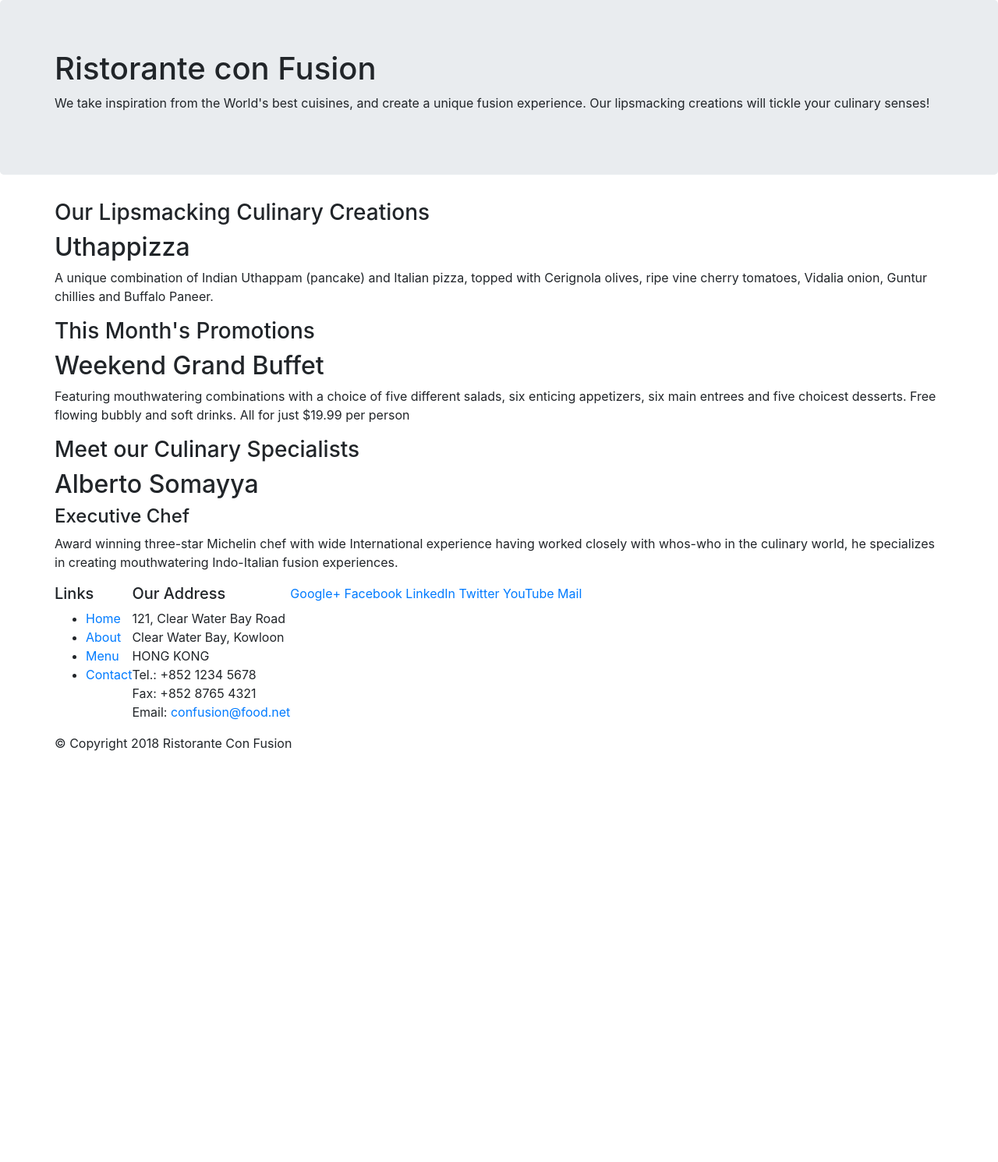
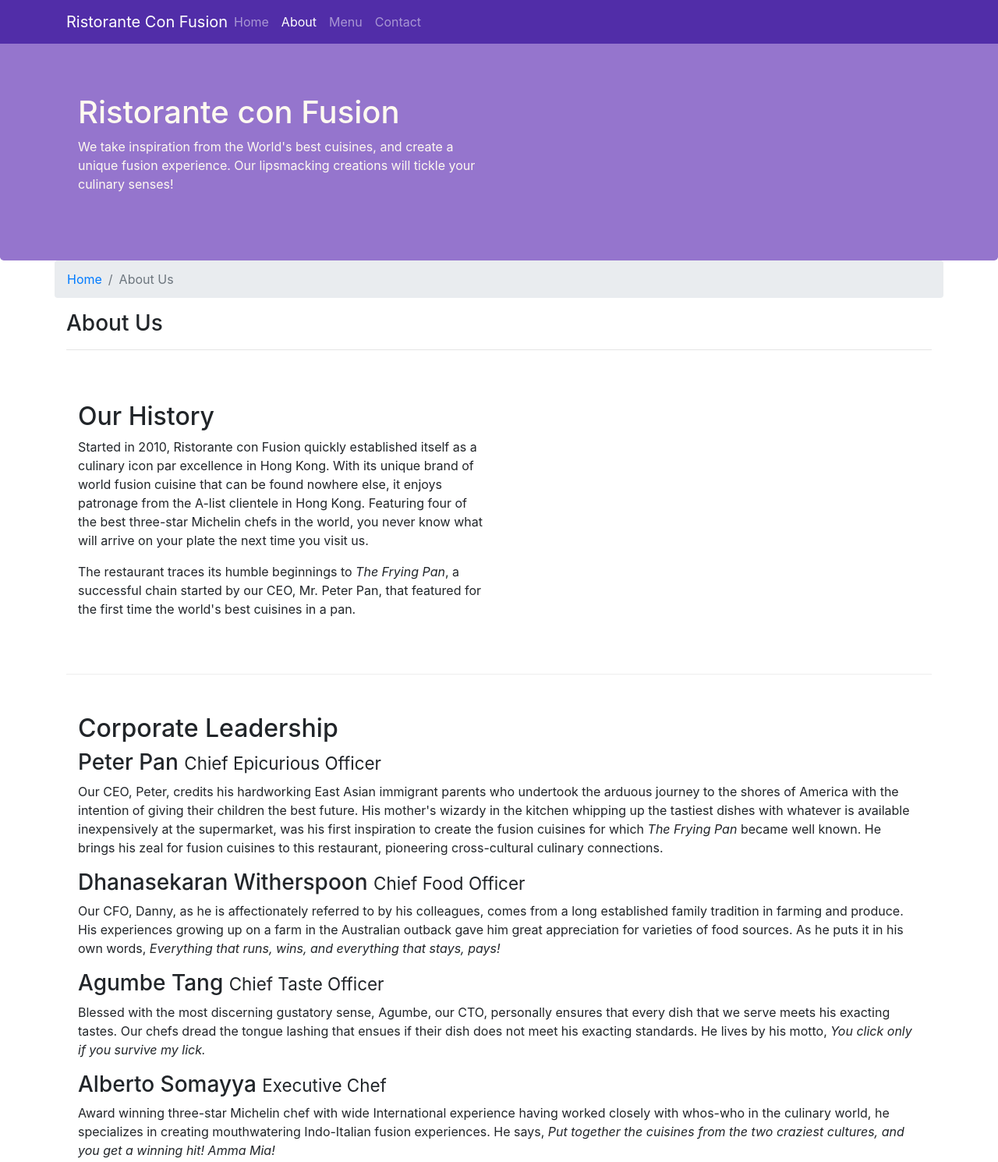
Before and after one commit to Altamash250996/Front-End-Web-UI-Frameworks-and-Tools-Bootstrap-4, a website: page about_us.html in a window 1280 px wide. Shown: the top 1490 px of the page at 78% size. Before the commit the page ends 981 px from the top, so only its background shows below. Drawn offline with nearby package versions, Linux system fonts and the light colour scheme.

Commit message:
Navbar and Breadcrumbs

```diff
--- a/about_us.html
+++ b/about_us.html
@@ -2,7 +2,8 @@
 <html lang="en">
 
 <head>
-    <title>Ristorante Con Fusion</title>
+
+    <title>Ristorante Con Fusion: About Us</title>
     <!-- Required meta tags always come first -->
     <meta charset="utf-8">
     <meta name="viewport" content="width=device-width, initial-scale=1, shrink-to-fit=no">
@@ -10,19 +11,37 @@
 
     <!-- Bootstrap CSS -->
     <link rel="stylesheet" href="node_modules/bootstrap/dist/css/bootstrap.min.css">
+    <link href="css/styles.css" rel="stylesheet">
+
 </head>
 
 <body>
+    <nav class="navbar navbar-dark navbar-expand-sm fixed-top">
+        <div class="container">
+            <button class="navbar-toggler" type="button" data-toggle="collapse" data-target="#Navbar">
+                <span class="navbar-toggler-icon"></span>
+            </button>
+            <a class="navbar-brand mr-auto" href="#">Ristorante Con Fusion</a>
+            <div class="collapse navbar-collapse" id="Navbar">
+                <ul class="navbar-nav mr-auto">
+                    <li class="nav-item"><a class="nav-link" href="./index.html">Home</a></li>
+                    <li class="nav-item active"><a class="nav-link" href="#">About</a></li>
+                    <li class="nav-item"><a class="nav-link" href="#">Menu</a></li>
+                    <li class="nav-item"><a class="nav-link" href="#">Contact</a></li>
+                </ul>
+            </div>
+        </div>
+    </nav>
 
     <header class="jumbotron">
         <div class="container">
-            <div class="row">
-                <div>
+            <div class="row row-header">
+                <div class="col-12 col-sm-6">
                     <h1>Ristorante con Fusion</h1>
                     <p>We take inspiration from the World's best cuisines, and create a unique fusion experience. Our
                         lipsmacking creations will tickle your culinary senses!</p>
                 </div>
-                <div>
+                <div class="col-12 col-sm">
                 </div>
             </div>
         </div>
@@ -30,56 +49,81 @@
 
     <div class="container">
         <div class="row">
-            <div>
-                <h3>Our Lipsmacking Culinary Creations</h3>
+            <ol class="col-12 breadcrumb">
+                <li class="breadcrumb-item"><a href="./index.html">Home</a></li>
+                <li class="breadcrumb-item active">About Us</li>
+            </ol>
+            <div class="col-sm-12">
+                <h3>About Us</h3>
+                <hr>
             </div>
-            <div>
-                <h2>Uthappizza</h2>
-                <p>A unique combination of Indian Uthappam (pancake) and Italian pizza, topped with Cerignola olives,
-                    ripe vine cherry tomatoes, Vidalia onion, Guntur chillies and Buffalo Paneer.</p>
+        </div>
+
+        <div class="row row-content">
+            <div class="col-sm-6">
+                <h2>Our History</h2>
+                <p>Started in 2010, Ristorante con Fusion quickly established itself as a culinary icon par excellence
+                    in Hong Kong. With its unique brand of world fusion cuisine that can be found nowhere else, it
+                    enjoys patronage from the A-list clientele in Hong Kong. Featuring four of the best three-star
+                    Michelin chefs in the world, you never know what will arrive on your plate the next time you visit
+                    us.</p>
+                <p>The restaurant traces its humble beginnings to <em>The Frying Pan</em>, a successful chain started by
+                    our CEO, Mr. Peter Pan, that featured for the first time the world's best cuisines in a pan.</p>
+            </div>
+            <div class="col-sm-6">
             </div>
         </div>
 
 
-        <div class="row">
-            <div>
-                <h3>This Month's Promotions</h3>
-            </div>
-            <div>
-                <h2>Weekend Grand Buffet</h2>
-                <p>Featuring mouthwatering combinations with a choice of five different salads, six enticing appetizers,
-                    six main entrees and five choicest desserts. Free flowing bubbly and soft drinks. All for just
-                    $19.99 per person </p>
+        <div class="row row-content">
+            <div class="col-sm-12">
+                <h2>Corporate Leadership</h2>
+                <h3>Peter Pan <small>Chief Epicurious Officer</small></h3>
+                <p class="d-none d-sm-block">Our CEO, Peter, credits his hardworking East Asian immigrant parents who
+                    undertook the arduous
+                    journey to the shores of America with the intention of giving their children the best future. His
+                    mother's wizardy in the kitchen whipping up the tastiest dishes with whatever is available
+                    inexpensively at the supermarket, was his first inspiration to create the fusion cuisines for which
+                    <em>The Frying Pan</em> became well known. He brings his zeal for fusion cuisines to this
+                    restaurant, pioneering cross-cultural culinary connections.
+                </p>
+                <h3>Dhanasekaran Witherspoon <small>Chief Food Officer</small></h3>
+                <p class="d-none d-sm-block">Our CFO, Danny, as he is affectionately referred to by his colleagues,
+                    comes from a long established
+                    family tradition in farming and produce. His experiences growing up on a farm in the Australian
+                    outback gave him great appreciation for varieties of food sources. As he puts it in his own words,
+                    <em>Everything that runs, wins, and everything that stays, pays!</em>
+                </p>
+                <h3>Agumbe Tang <small>Chief Taste Officer</small></h3>
+                <p class="d-none d-sm-block">Blessed with the most discerning gustatory sense, Agumbe, our CTO,
+                    personally ensures that every dish
+                    that we serve meets his exacting tastes. Our chefs dread the tongue lashing that ensues if their
+                    dish does not meet his exacting standards. He lives by his motto, <em>You click only if you survive
+                        my lick.</em></p>
+                <h3>Alberto Somayya <small>Executive Chef</small></h3>
+                <p class="d-none d-sm-block">Award winning three-star Michelin chef with wide International experience
+                    having worked closely with
+                    whos-who in the culinary world, he specializes in creating mouthwatering Indo-Italian fusion
+                    experiences. He says, <em>Put together the cuisines from the two craziest cultures, and you get a
+                        winning hit! Amma Mia!</em></p>
             </div>
         </div>
 
-        <div class="row">
-            <div>
-                <h3>Meet our Culinary Specialists</h3>
-            </div>
-            <div>
-                <h2>Alberto Somayya</h2>
-                <h4>Executive Chef</h4>
-                <p>Award winning three-star Michelin chef with wide International experience having worked closely with
-                    whos-who in the culinary world, he specializes in creating mouthwatering Indo-Italian fusion
-                    experiences. </p>
-            </div>
-        </div>
     </div>
 
-    <footer>
+    <footer class="footer">
         <div class="container">
             <div class="row">
-                <div>
+                <div class="col-4 offset-1 col-sm-2">
                     <h5>Links</h5>
-                    <ul>
-                        <li><a href="#">Home</a></li>
+                    <ul class="list-unstyled">
+                        <li><a href="./index.html">Home</a></li>
                         <li><a href="#">About</a></li>
                         <li><a href="#">Menu</a></li>
                         <li><a href="#">Contact</a></li>
                     </ul>
                 </div>
-                <div>
+                <div class="col-7 col-sm-5">
                     <h5>Our Address</h5>
                     <address>
                         121, Clear Water Bay Road<br>
@@ -90,8 +134,8 @@
                         Email: <a href="mailto:confusion@food.net">confusion@food.net</a>
                     </address>
                 </div>
-                <div>
-                    <div>
+                <div class="col-12 col-sm-4 align-self-center">
+                    <div class="text-center">
                         <a href="http://google.com/+">Google+</a>
                         <a href="http://www.facebook.com/profile.php?id=">Facebook</a>
                         <a href="http://www.linkedin.com/in/">LinkedIn</a>
@@ -101,8 +145,8 @@
                     </div>
                 </div>
             </div>
-            <div class="row">
-                <div>
+            <div class="row justify-content-center">
+                <div class="col-auto">
                     <p>© Copyright 2018 Ristorante Con Fusion</p>
                 </div>
             </div>
--- a/css/styles.css
+++ b/css/styles.css
@@ -28,3 +28,12 @@ address{
     margin:0px;
     color:#0f0f0f;
 }
+
+body{
+    padding:50px 0px 0px 0px;
+    z-index:0;
+}
+
+.navbar-dark {
+     background-color: #512DA8;
+}
```
Also changed, not shown: index.html (renamed from aboutus.html, +18 -1 lines).
